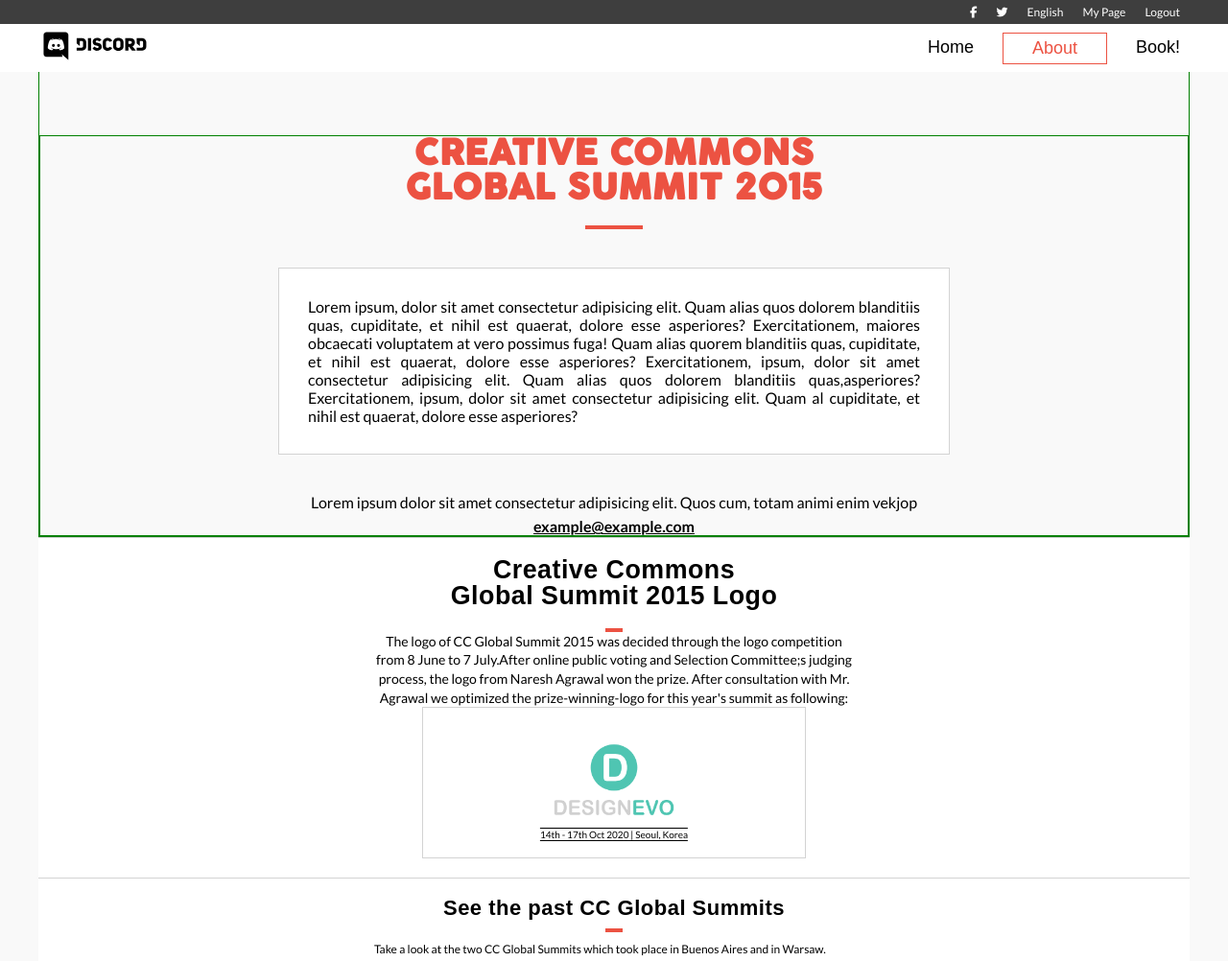
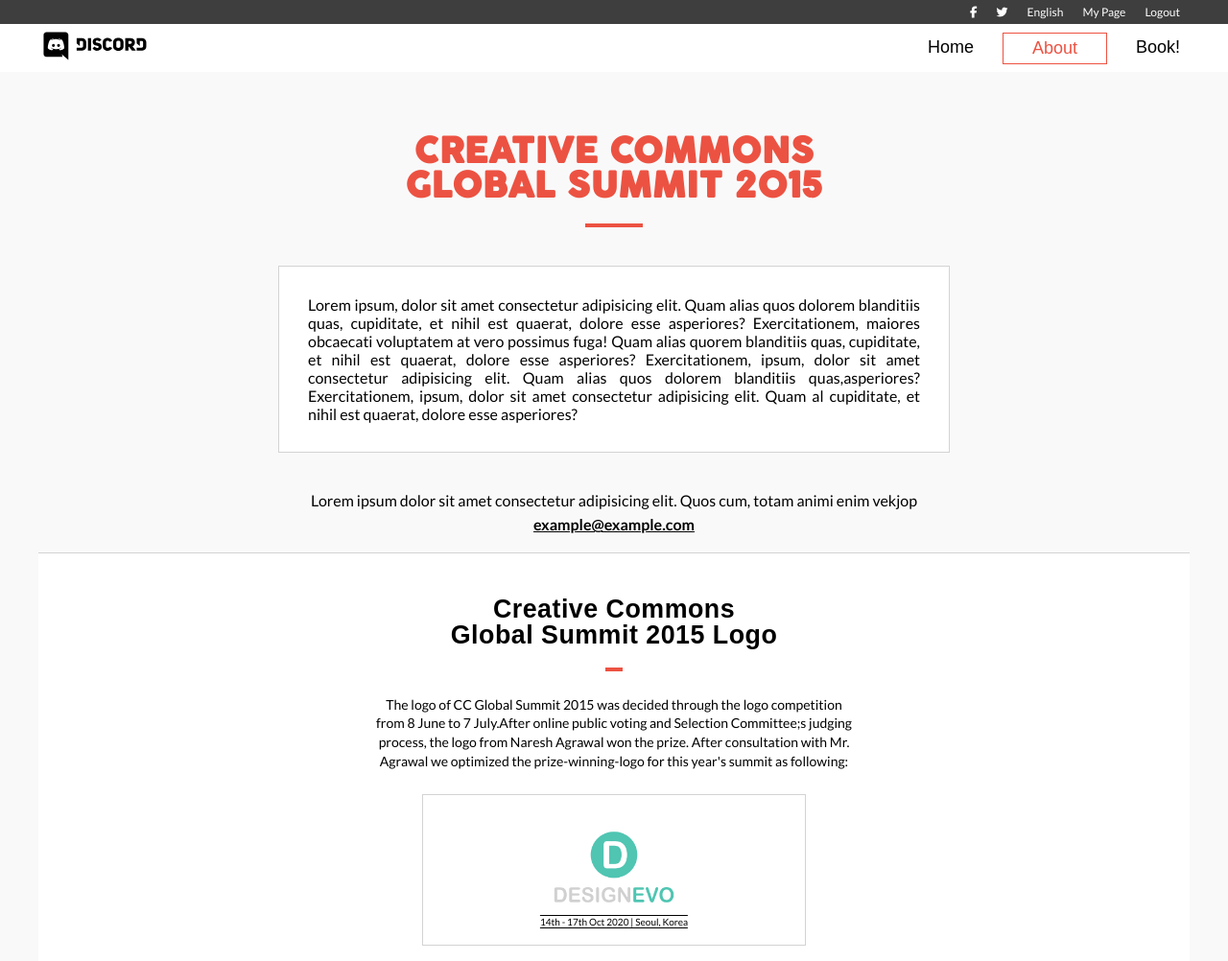
Before and after one commit to elasfarc/capstone-project--Global-Summit-2020, a plain HTML site: page about.html in a window 1280 px wide. Shown: the top 1002 px of the page at 96% size. Drawn offline with Linux system fonts and the light colour scheme; a web font is replaced by a local one.

Commit message:
.about-2ndSections
add margins to elements
after removing the section height

```diff
--- a/assets/styles/scss/layout/about/_about-2ndSection.scss
+++ b/assets/styles/scss/layout/about/_about-2ndSection.scss
@@ -15,6 +15,10 @@
     line-height: 1;
     letter-spacing: 0.5px;
 
+    //after removing height
+    margin-bottom: 25px;
+    margin-top: 25px;
+
     &::after {
       @extend %tenPerCent-border-B;
       width: 5%;
@@ -27,12 +31,15 @@
     line-height: 1.4;
     width: 80%;
     max-width: 500px;
-
+    //after removing height
+    margin-bottom: 25px;
   }
 
   &-card {
+    //after removing height
+    margin-bottom: 20px;
     border: 1px solid $color-sec;
-       width:400px;
+    width: 400px;
     @include d-flex(flex-start, center);
     flex-direction: column;
 
@@ -47,7 +54,6 @@
         transform: translateX(-50%);
         border-top: 0.5px solid black;
         border-bottom: 0.5px solid black;
-
       }
     }
 
@@ -55,5 +61,4 @@
       width: 150px;
     }
   }
-
 }
--- a/assets/styles/scss/layout/about/_about-header.scss
+++ b/assets/styles/scss/layout/about/_about-header.scss
@@ -1,10 +1,10 @@
 .about-header {
     //height: 85vh;
     position: relative;
-    @include border;
+    margin-bottom: 20px;
     //font-size: 24px;
     &-wrap {
-        @include border;
+
         //position: absolute;
         top: calc(35% + 0.5vw);
         left: 45%;
```
Also changed, not shown: assets/styles/css/style.css, 1 other file. Lines whose indentation alone changed are shown as unchanged.
